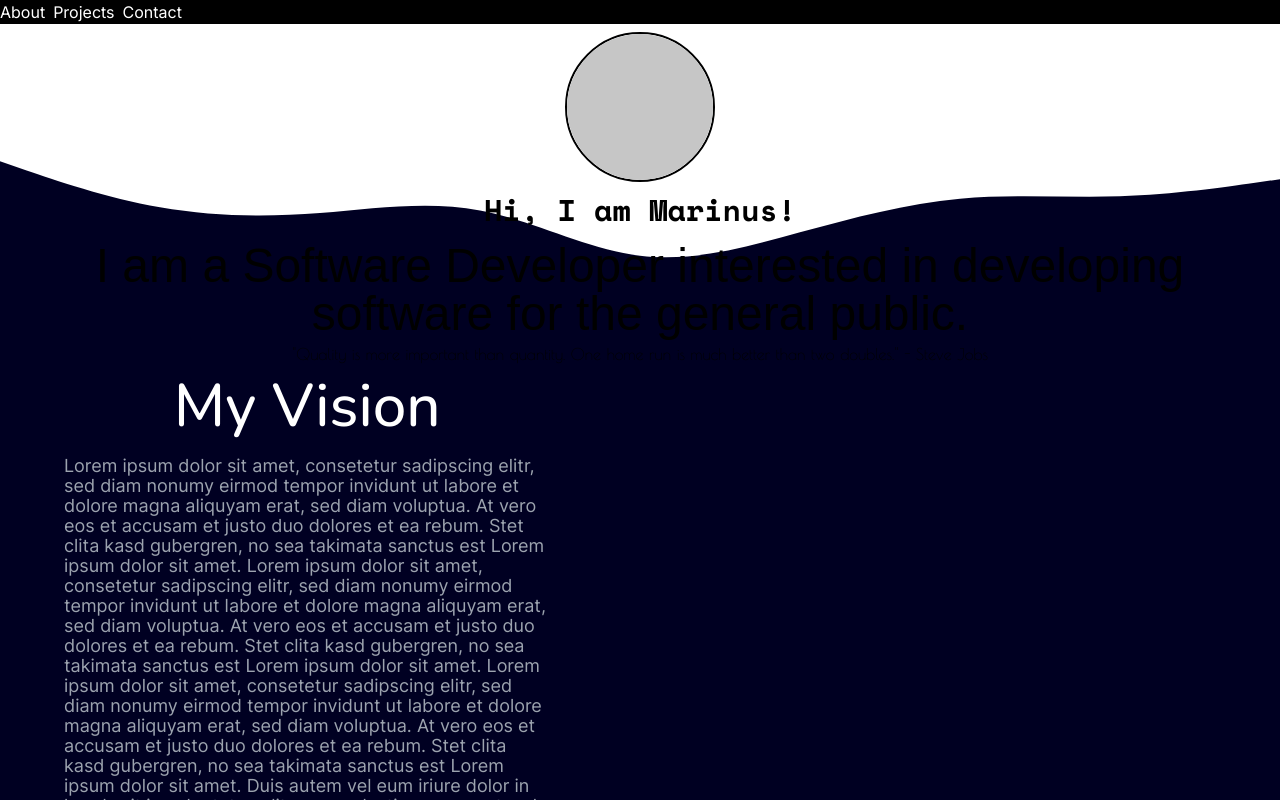
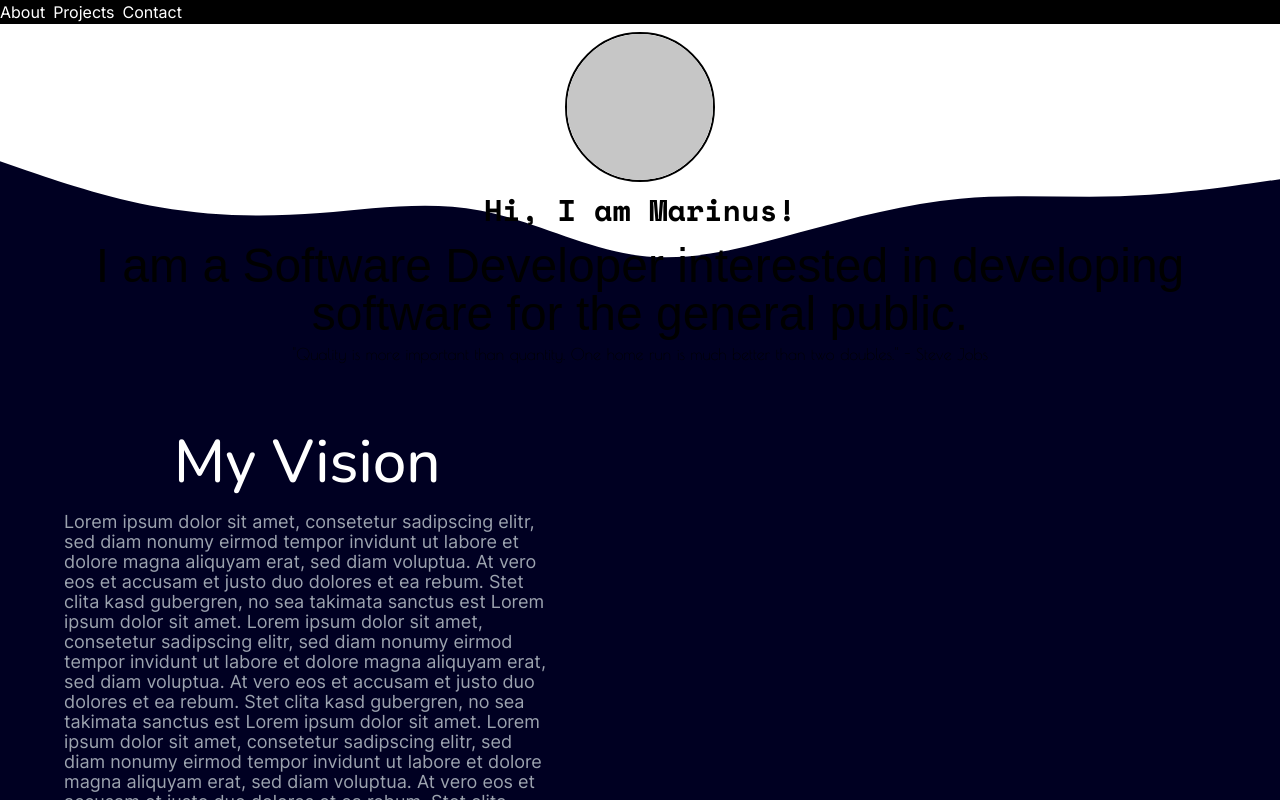
Before and after one commit to marinus-g/portfolio, a Next.js app: page / in a window 1280 px wide. Shown: the top 800 px of the page. Built offline with nearby package versions, Linux system fonts and the light colour scheme; grey boxes are pictures that could not be loaded; a web font is replaced by a local one.

Commit message:
home layout improvements

```diff
--- a/app/components/home/home-section.tsx
+++ b/app/components/home/home-section.tsx
@@ -105,9 +105,9 @@ function HomeSection(props: Props) {
                   ${props.position === Position.CENTER ? 'sm:justify-self-center sm:items-center sm:mx-auto' : ''}
                          text-white ${props.extraContentClasses ? props.extraContentClasses : ''}`}>
                         <div id={props.position} ref={titleRef}
-                             className={`flex flex-col w-2/5 items-center fly-in-if-in-view`}>
+                             className={`flex flex-col w-2/5 fly-in-if-in-view`}>
                             <h2
-                                className={`${nunitoMedium.className} text-6xl place-self-center`}>{props.title}</h2>
+                                className={`${nunitoMedium.className} text-6xl place-self-center mt-14`}>{props.title}</h2>
                             <p ref={descriptionRef}
                                className={`${interRegular.className} text-gray-400 leading-5 mt-5 fade-in-if-in-view text-[18px] w-full select-text
                                ${props.position === Position.LEFT || props.position == Position.RIGHT ? 'text-left text-balance' : ''}`}>{props.description}</p>
```
